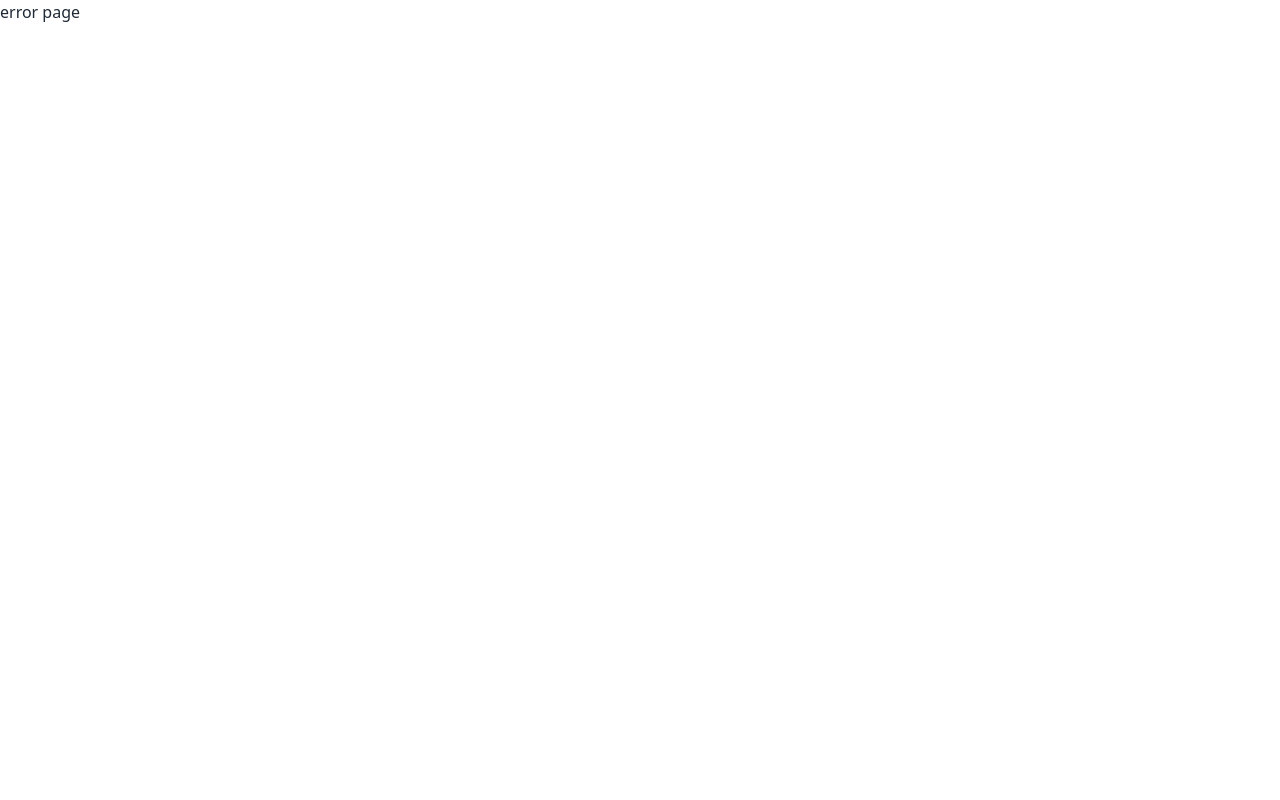
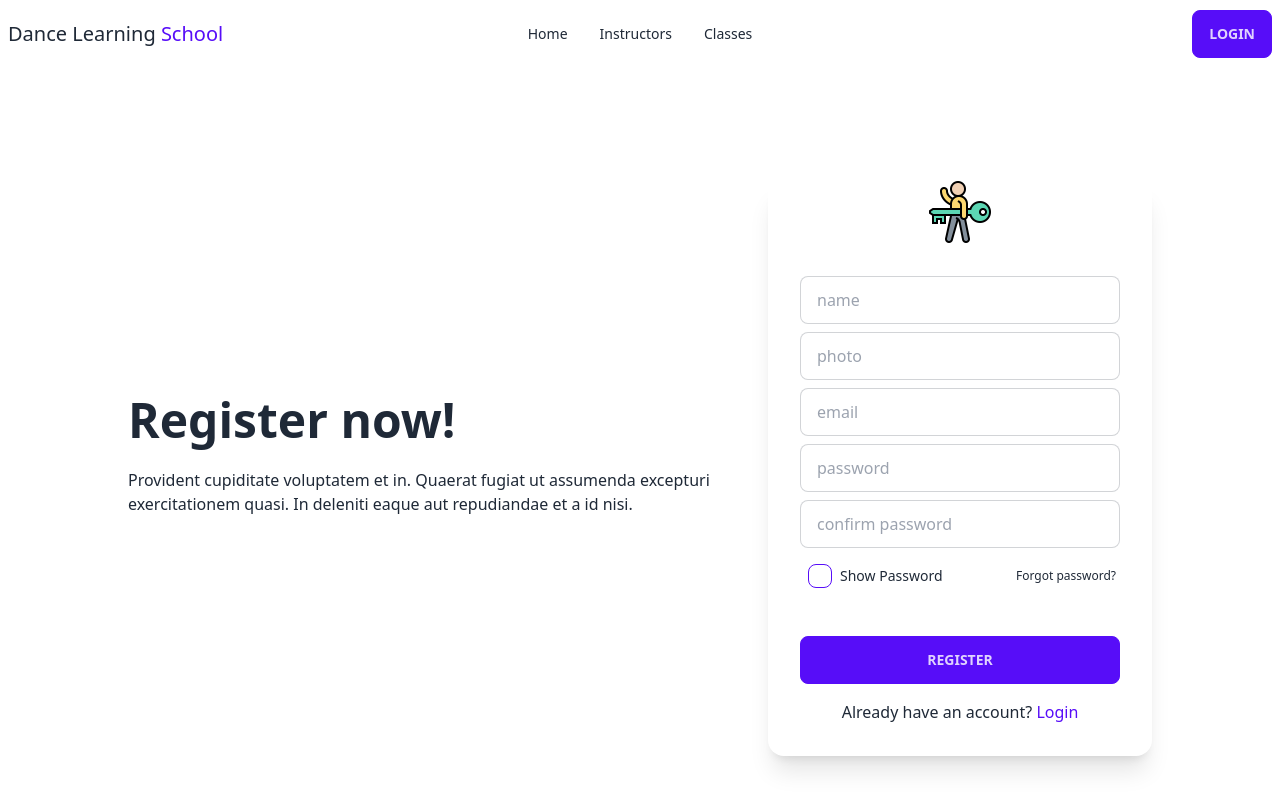
Before and after one commit to pitamchandra/dance-larning-school, a React (Vite) app: page /register in a window 1280 px wide. Before the commit this address had no page. Shown: the top 800 px of the page. Built offline with nearby package versions, Linux system fonts and the light colour scheme.

Commit message:
register page design and validation done

```diff
--- a/package.json
+++ b/package.json
@@ -15,6 +15,7 @@
     "react": "^18.2.0",
     "react-dom": "^18.2.0",
     "react-hook-form": "^7.44.3",
+    "react-icons": "^4.9.0",
     "react-router-dom": "^6.12.0",
     "sort-by": "^1.2.0"
   },
--- /dev/null
+++ b/src/Pages/Login/Register/Register.jsx
@@ -0,0 +1,67 @@
+import { useState } from "react";
+import { useForm } from "react-hook-form";
+import { Link } from "react-router-dom";
+import regIcon from '../../../assets/icon/key.png'
+
+const Register = () => {
+    const [showPass, setShowPass] = useState(false)
+    const { register, handleSubmit, watch, formState: { errors } } = useForm();
+    const onSubmit = data => {
+        console.log(data)
+    };
+    const password = watch('password')
+    return (
+        <div>
+            <div className="hero min-h-screen bg-white">
+            <div className="hero-content flex-col lg:flex-row">
+                <div className="text-center lg:text-left lg:w-1/2">
+                <h1 className="text-5xl font-bold">Register now!</h1>
+                <p className="py-6">Provident cupiditate voluptatem et in. Quaerat fugiat ut assumenda excepturi exercitationem quasi. In deleniti eaque aut repudiandae et a id nisi.</p>
+                </div>
+                <div className="card flex-shrink-0 w-full max-w-sm shadow-xl  lg:w-1/2">
+                    <div className="text-center">
+                        <img className="w-16 mx-auto" src={regIcon} />
+                    </div>
+                <form onSubmit={handleSubmit(onSubmit)} className="card-body">
+                    <div className="form-control">
+                    <input type="name" placeholder="name" {...register("name", { required: true })} className="input input-bordered" />
+                    {errors.name && <span className="text-red-500">name field is required</span>}
+                    </div>
+                    <div className="form-control">
+                    <input type="photo" placeholder="photo" {...register("photo", { required: true })} className="input input-bordered" />
+                    {errors.photo && <span className="text-red-500">photo field is required</span>}
+                    </div>
+                    <div className="form-control">
+                    <input type="email" placeholder="email" {...register("email", { required: true })} className="input input-bordered" />
+                    {errors.email && <span className="text-red-500">email field is required</span>}
+                    </div>
+                    <div className="form-control">
+                    <input type={`${showPass ? 'text' : 'password'}`} placeholder="password" {...register("password",{ required: true, minLength: 6 }, { pattern:  /^(?=.*[A-Z])(?=.*[!@#$%^&*])/ })} className="input input-bordered" />
+                    {errors.password && <span className="text-red-500">password should be at least 6 charter, one uppercase and one special charter</span>}
+                    </div>
+                    <div className="form-control">
+                    <input type={`${showPass ? 'text' : 'password'}`} placeholder="confirm password" {...register("confirm", {validate: (value) => value === password || 'Passwords do not match',}, { required: true })} className="input input-bordered" />
+                    {(errors.confirm ) && <span className="text-red-500">{errors.confirm.message}</span>}
+                    <label className="label">
+                    <div className="form-control">
+                        <label className="label cursor-pointer">
+                            <input type="checkbox" onClick={()=>setShowPass(!showPass)} className="checkbox checkbox-primary" />
+                            <span className="label-text ml-2">Show Password</span>
+                        </label>
+                    </div>
+                    <a href="#" className="label-text-alt link link-hover">Forgot password?</a>
+                    </label>
+                    </div>
+                    <div className="form-control mt-6">
+                    <button type="submit" className="btn btn-primary">Register</button>
+                    <p className="text-center mt-4">Already have an account? <Link to="/login" className="text-primary">Login</Link></p>
+                    </div>
+                </form>
+                </div>
+            </div>
+        </div>
+        </div>
+    );
+};
+
+export default Register;
--- a/src/main.jsx
+++ b/src/main.jsx
@@ -9,6 +9,7 @@ import Main from './Layout/Main.jsx';
 import Error from './Pages/Error/Error.jsx';
 import Home from './Pages/Home/Home/Home.jsx';
 import Login from './Pages/Login/Login/Login';
+import Register from './Pages/Login/Register/Register';
 
 const router = createBrowserRouter([
   {
@@ -23,6 +24,10 @@ const router = createBrowserRouter([
       {
         path:"/login",
         element: <Login></Login>
+      },
+      {
+        path:"/register",
+        element: <Register></Register>
       }
     ]
   }
```
Also changed, not shown: src/assets/icon/key.png (added), 1 other file (tests, documents, lock files or other folders).
